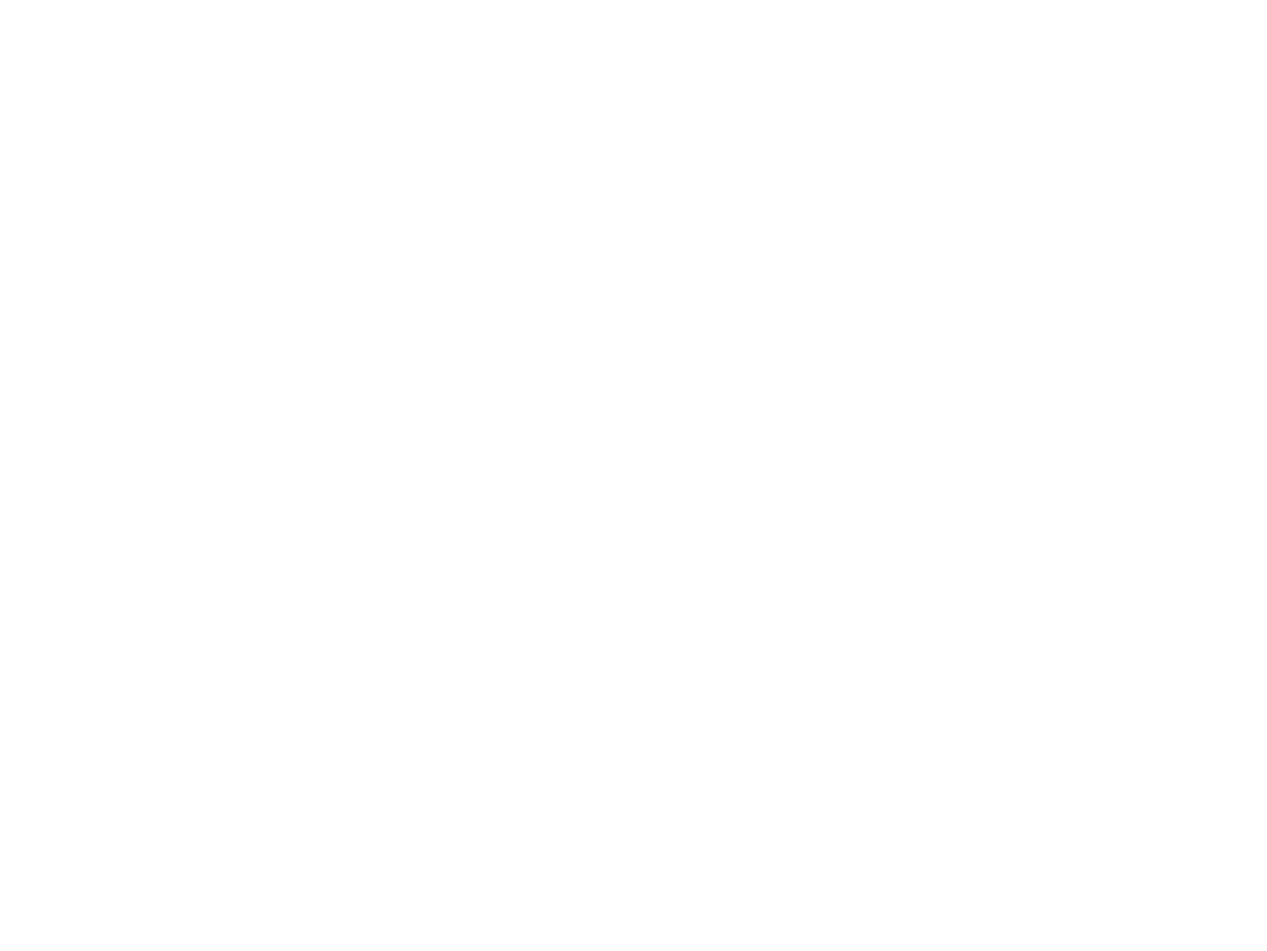
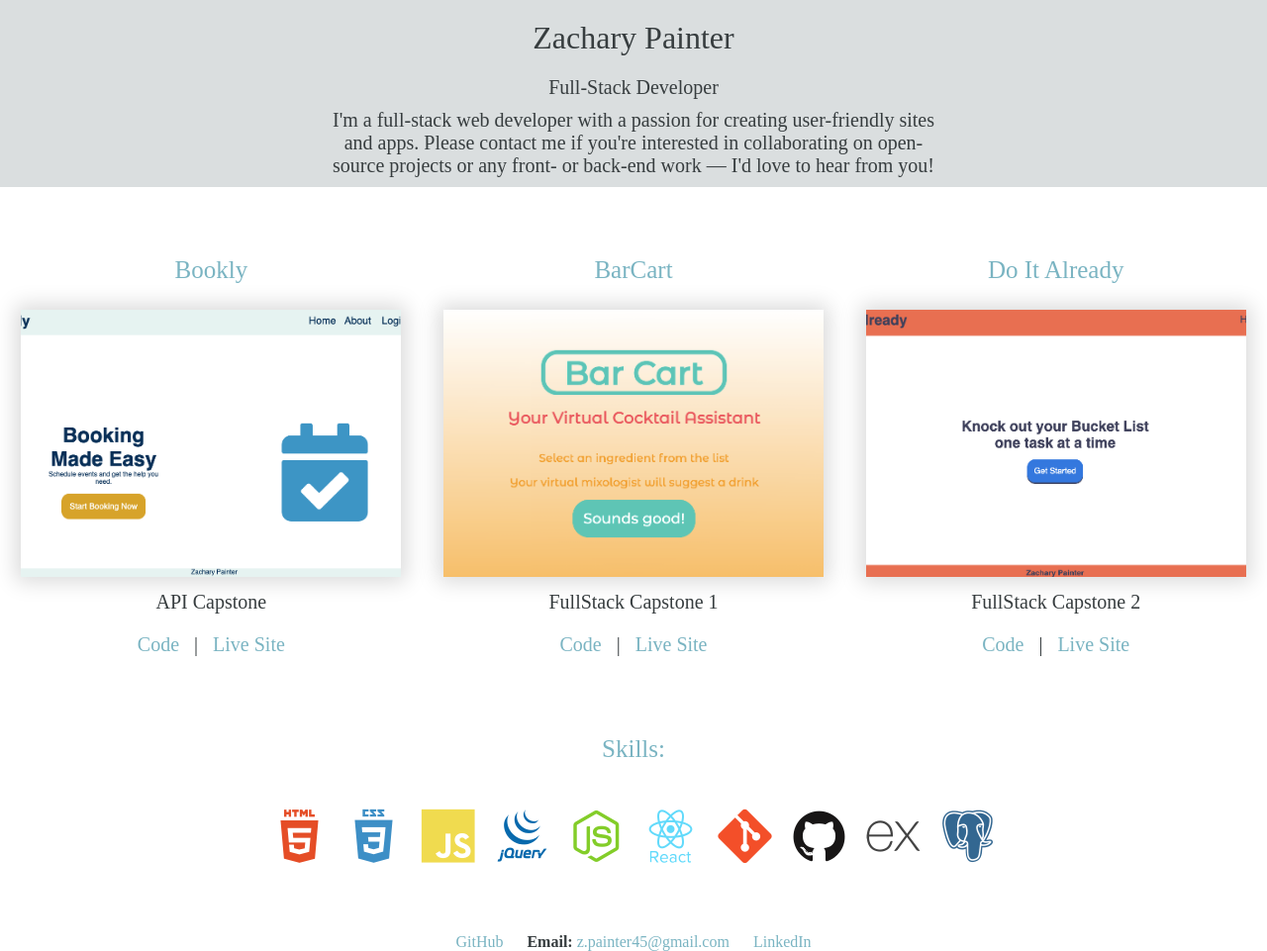
Before and after one commit to ZPain8464/dev-portfolio, a plain HTML site: page index.html in a window 1280 px wide. Shown: the whole page at 99% size. Before the commit the page ends 800 px from the top, so only its background shows below. Drawn offline with nearby package versions, Linux system fonts and the light colour scheme.

Commit message:
added styling and images

```diff
--- a/index.html
+++ b/index.html
@@ -3,7 +3,121 @@
   <head>
     <meta charset="UTF-8" />
     <meta name="viewport" content="width=device-width, initial-scale=1.0" />
-    <title>Document</title>
+    <link
+      rel="stylesheet"
+      href="https://cdnjs.cloudflare.com/ajax/libs/normalize/5.0.0/normalize.min.css"
+    />
+    <link href="style.css" rel="stylesheet" type="text/css" />
+    <link
+      rel="stylesheet"
+      href="https://cdn.jsdelivr.net/gh/devicons/devicon@master/devicon.min.css"
+    />
+
+    <title>Zach | Portfolio</title>
   </head>
-  <body></body>
+
+  <header>
+    <h1>Zachary Painter</h1>
+    <h2>Full-Stack Developer</h2>
+    <p>
+      I'm a full-stack web developer with a passion for creating user-friendly
+      sites and apps. Please contact me if you're interested in collaborating on
+      open-source projects or any front- or back-end work — I'd love to hear
+      from you!
+    </p>
+  </header>
+
+  <section class="projects">
+    <div class="project">
+      <h2>Bookly</h2>
+      <img src="/Images/bookly-homepage.png" alt="" />
+      <p>API Capstone</p>
+      <p>
+        <a href="https://github.com/ZPain8464/bookly-app" target="_blank"
+          >Code</a
+        >
+        |
+        <a href="https://bookly-app.vercel.app/" target="_blank">Live Site</a>
+      </p>
+    </div>
+    <div class="project">
+      <h2>BarCart</h2>
+      <img src="Images/barcart-homepage.png" alt="" />
+      <p>FullStack Capstone 1</p>
+      <p>
+        <a
+          href="https://github.com/ZPain8464/cocktail-app"
+          target="_blank"
+          rel="noopener noreferrer"
+          >Code</a
+        >
+        |
+        <a
+          href="https://zpain8464.github.io/cocktail-app/"
+          target="_blank"
+          rel="noopener noreferrer"
+          >Live Site</a
+        >
+      </p>
+    </div>
+    <div class="project">
+      <h2>Do It Already</h2>
+
+      <img src="Images/dia-homepage.png" alt="" />
+      <p>FullStack Capstone 2</p>
+      <p>
+        <a
+          href="https://github.com/ZPain8464/do-it-already-app"
+          target="_blank"
+          rel="noopener noreferrer"
+          >Code</a
+        >
+        |
+        <a
+          href="https://do-it-already-app.vercel.app/"
+          target="_blank"
+          rel="noopener noreferrer"
+          >Live Site</a
+        >
+      </p>
+    </div>
+  </section>
+
+  <section class="skills">
+    <h2>Skills:</h2>
+    <ul>
+      <li><i class="devicon-html5-plain-wordmark colored"></i></li>
+      <li><i class="devicon-css3-plain-wordmark colored"></i></li>
+      <li><i class="devicon-javascript-plain colored"></i></li>
+      <li><i class="devicon-jquery-plain-wordmark colored"></i></li>
+      <li><i class="devicon-nodejs-plain colored"></i></li>
+      <li><i class="devicon-react-original-wordmark colored"></i></li>
+      <li><i class="devicon-git-plain colored"></i></li>
+      <li><i class="devicon-github-original colored"></i></li>
+      <li><i class="devicon-express-original colored"></i></li>
+      <li><i class="devicon-postgresql-plain colored"></i></li>
+    </ul>
+  </section>
+
+  <footer>
+    <ul>
+      <li>
+        <a
+          href="https://github.com/ZPain8464/"
+          target="_blank"
+          rel="noopener noreferrer"
+          >GitHub</a
+        >
+      </li>
+      <li><b>Email:</b> z.painter45@gmail.com</li>
+      <li>
+        <a
+          href="https://www.linkedin.com/in/zachary-painter/"
+          target="_blank"
+          rel="noopener noreferrer"
+          >LinkedIn</a
+        >
+      </li>
+    </ul>
+  </footer>
 </html>
--- a/style.css
+++ b/style.css
@@ -0,0 +1,108 @@
+* {
+  color: #373d3f;
+  margin: 0;
+  box-sizing: border-box;
+  padding: 0;
+  list-style: none;
+  text-decoration: none;
+  font-size: 16px;
+  font-weight: normal;
+  text-align: center;
+}
+
+header {
+  background: #dadedf;
+}
+
+h1 {
+  margin: 0;
+  padding: 20px;
+}
+
+h2 {
+  font-size: 20px;
+}
+
+p,
+p a {
+  width: 50%;
+  margin: 0 auto;
+  padding: 10px;
+  font-size: 20px;
+}
+
+img {
+  max-width: 90%;
+  height: 270px;
+  object-fit: cover;
+  box-shadow: 0px 0px 20px 5px rgb(0 0 0 / 15%);
+}
+
+.projects {
+  display: flex;
+  margin: 50px 0;
+  justify-content: space-around;
+  flex-direction: column;
+}
+
+.projects h2,
+.projects a,
+.skills h2,
+footer ul li a,
+footer li {
+  color: #7ab4c2;
+}
+
+.projects h2,
+.skills h2 {
+  font-size: 25px;
+  margin-bottom: 25px;
+}
+
+.projects a:hover,
+footer a:hover {
+  color: #00abdf;
+}
+
+.projects .project {
+  flex: 1;
+  margin: 20px 0;
+}
+
+.skills ul {
+  display: flex;
+  justify-content: center;
+  flex-wrap: wrap;
+  width: 80%;
+  margin: 0 auto 50px;
+  padding: 20px;
+}
+
+.skills ul li {
+  margin: 0 10px;
+}
+
+i {
+  font-size: 55px;
+}
+
+footer ul li {
+  display: inline-block;
+  margin: 0 10px;
+}
+
+@media screen and (min-width: 500px) {
+  .projects {
+    flex-direction: row;
+  }
+}
+
+@media screen and (min-width: 320px) and (max-width: 768px) {
+  header p {
+    width: 90%;
+  }
+
+  .skills ul li {
+    padding: 15px;
+  }
+}
```
Also changed, not shown: Images/barcart-homepage.png (added), Images/bookly-homepage.png (added), Images/dia-homepage.png (added).
